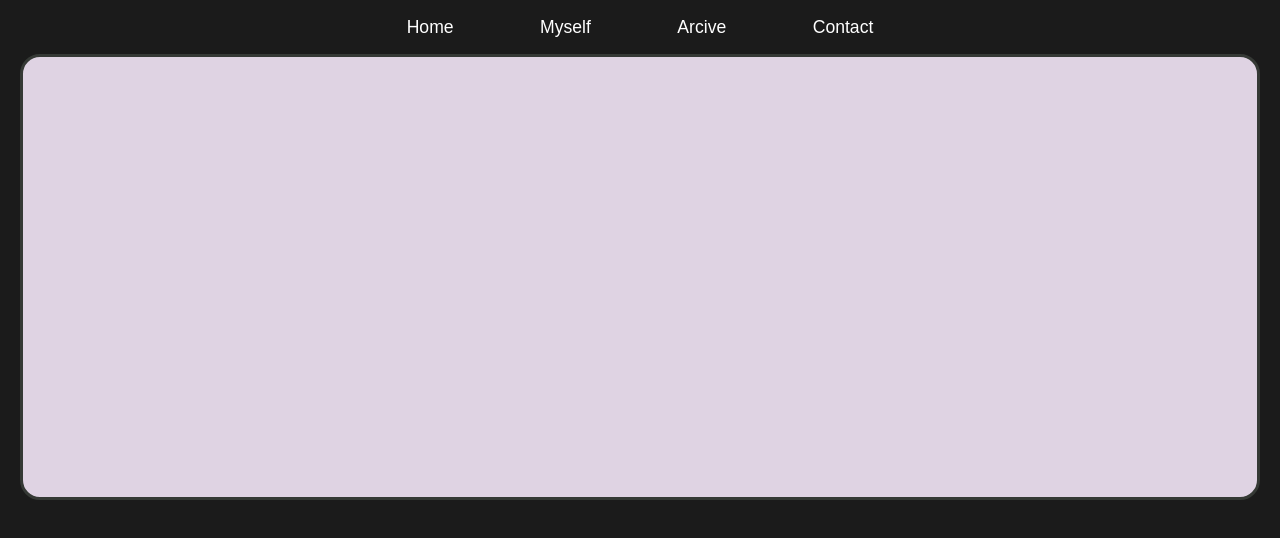
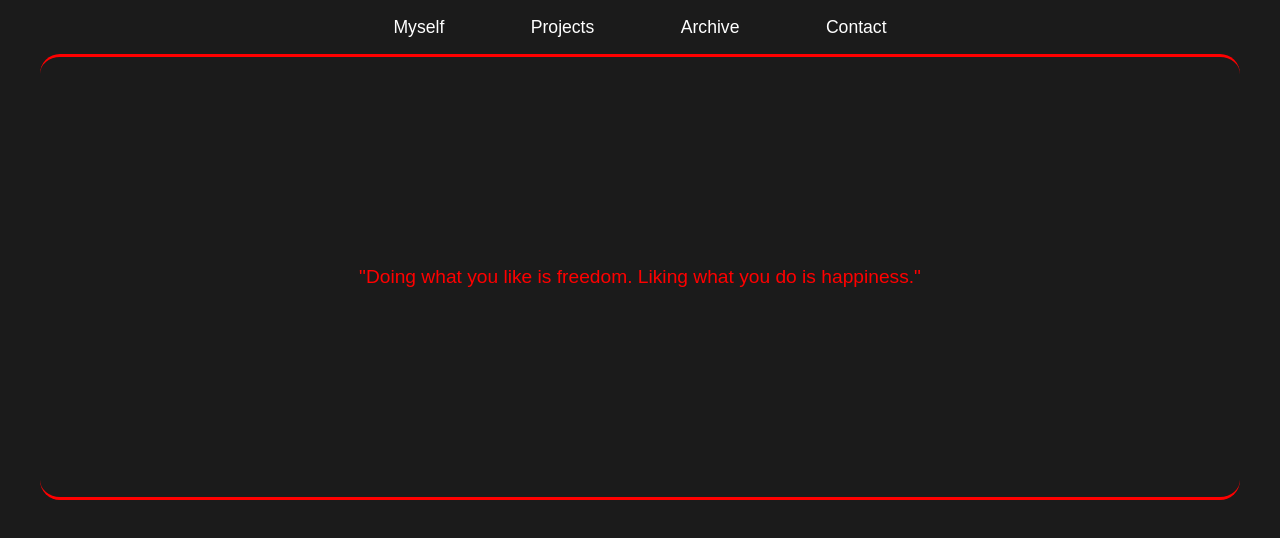
Before and after one commit to Theorignajjjaaa/By-Blood, a plain HTML site: page index.html in a window 1280 px wide. Drawn offline with Linux system fonts and the light colour scheme.

Commit message:
2nd Commit

```diff
--- a/Asthetics.css
+++ b/Asthetics.css
@@ -1,6 +1,11 @@
 * {
     margin: 0;
     padding: 0;
+}
+
+:root {
+    --Hero_color: red;
+    --Hero_TXT_color: RED;
 }
 
 body {
@@ -16,7 +21,7 @@ a {
 
 header {
     height: 40px;
-    padding: 7px 40px;
+    padding: 7px 80px;
     display: flex;
     align-items: center;
     justify-content: center;
@@ -28,7 +33,7 @@ header nav a{
     margin: 0px 20px;
     height: 60px;
     padding: 7px 20px;
-    transition-delay: 3.9ms;
+    transition-duration: 13.9ms;
 }
 header nav a:hover{
     border: solid white 1px;
@@ -38,9 +43,24 @@ header nav a:hover{
 }
 
 .Hero {
-    background-color: #DFD3E3;
+
     height: 440px;
-    margin: 0px 20px 0px 20px;
-    border: solid #353935;
+    margin: 0px 40px 0px 40px;
     border-radius: 20px;
+    color: var(--Hero_TXT_color);
+    display: flex;
+    align-items: center;
+    justify-content: center;
+    border-bottom: solid;
+    border-top: solid;
+
 }
+
+
+.Hero .sideB{
+    display: flex;
+    align-items: center;
+    justify-content:  center;
+    margin: 0px 20PX;
+    font-size: 1.2rem;
+}
--- a/index.html
+++ b/index.html
@@ -10,12 +10,17 @@
 <body>
     <header>
         <nav>
-            <a href="#">Home</a>
             <a href="#">Myself</a>
-            <a href="#">Arcive</a>
+            <a href="#">Projects</a>
+            <a href="#">Archive</a>
             <a href="#">Contact</a>
         </nav>
     </header>
-    <div class="Hero"></div>
+    <div class="Hero">
+        <div class="sideB">
+            "Doing what you like is freedom. Liking what you do is happiness."
+        </div>
+
+    </div>
 </body>
 </html>
```
